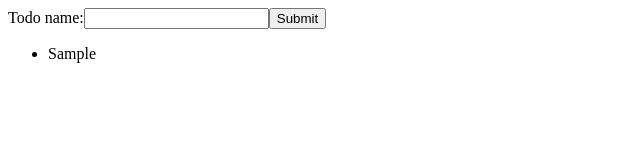
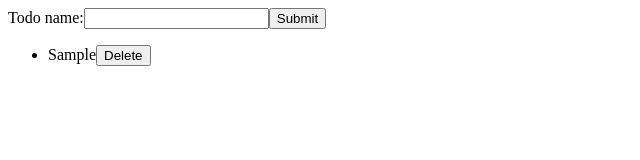
Before and after one commit to beMimg/todo-app-vitest, a React (Vite) app: page / in a window 1280 px wide. Both pictures are taken after typing "Sample" into the empty fields and a click on the button "Submit". Shown: the top 160 px of the page, without its empty margins (0-640 px from the left). Built offline with nearby package versions, Linux system fonts and the light colour scheme.

Commit message:
tests for delete todo complete

```diff
--- a/src/App.jsx
+++ b/src/App.jsx
@@ -11,12 +11,20 @@ function App() {
     ]);
   }
 
+  function handleDelete(id) {
+    const filtredArray = todos.filter((todo) => todo.id !== id);
+    setTodos(filtredArray);
+  }
+
   return (
     <>
       <TodoForm onSubmit={handleTodoSubmit}></TodoForm>
       <ul data-testid="todos-list">
         {todos.map((todo) => (
-          <li key={todo.id}>{todo.name}</li>
+          <li key={todo.id}>
+            {todo.name}
+            <button onClick={(e) => handleDelete(todo.id)}>Delete</button>
+          </li>
         ))}
       </ul>
     </>
```
Also changed, not shown: 1 other file (tests, documents, lock files or other folders).
